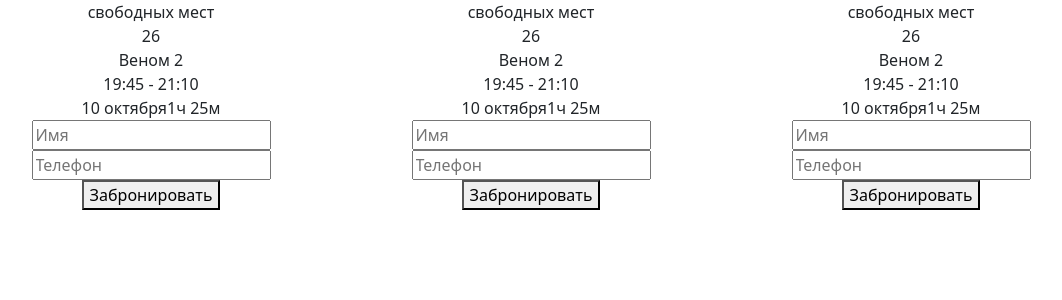
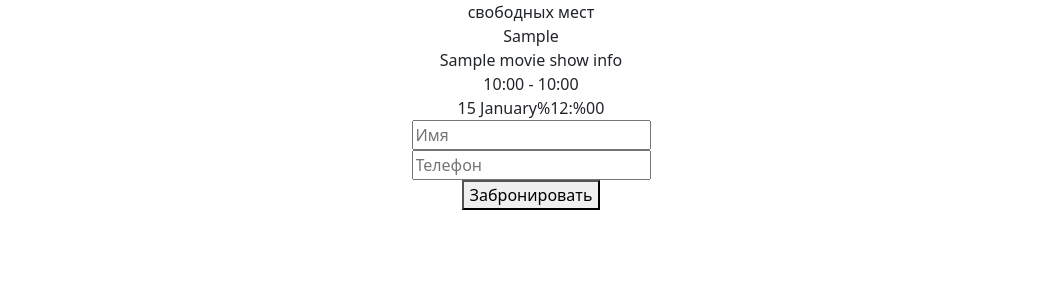
Before and after one commit to arhonik/Practical3, a Symfony app: template templates/movieshow.html.twig in a window 1280 px wide. Shown: the top 300 px of the page, without its empty margins (109-1171 px from the left). Run offline with Twig, Linux system fonts and the light colour scheme; the template is opened without the code that fills it: most values are stand-ins (such as "Sample title", 1, 10 or a date in 2020); some libraries are stand-ins or nearby versions.

Commit message:
IS3-3 Add dynamic view

```diff
--- a/templates/movieshow.html.twig
+++ b/templates/movieshow.html.twig
@@ -8,13 +8,14 @@
 <body>
 <div class="container">
     <div class="row">
+        {% for movieShow in allMovieShow.getIterator %}
             <div class="col">
                 <div class="movieshow text-center">
                     <div>свободных мест</div>
-                <div>26</div>
-                <div>Веном 2</div>
-                <div>19:45 - 21:10</div>
-                <div><span>10 октября</span><span>1ч 25м</span></div>
+                    <div>{{ movieShow.getMovieShowInfo.getFreePlace }}</div>
+                    <div>{{ movieShow.getMovieShowInfo.getMovieTitle }}</div>
+                    <div>{{ movieShow.getMovieShowInfo.getScheduleStartAt|date("H:i") }} - {{ movieShow.getMovieShowInfo.getScheduleEndAt|date("H:i") }}</div>
+                    <div><span>{{ movieShow.getMovieShowInfo.getScheduleStartAt|date("j F") }}</span><span>{{ movieShow.getMovieShowInfo.getMovieDuration|date("%h:%i") }}</span></div>
                     <form>
                         <div><input type="text" name="name" placeholder="Имя"></div>
                         <div><input type="text" name="phone" placeholder="Телефон"></div>
@@ -22,34 +23,7 @@
                     </form>
                 </div>
             </div>
-        <div class="col">
-            <div class="movieshow text-center">
-                <div>свободных мест</div>
-                <div>26</div>
-                <div>Веном 2</div>
-                <div>19:45 - 21:10</div>
-                <div><span>10 октября</span><span>1ч 25м</span></div>
-                <form>
-                    <div><input type="text" name="name" placeholder="Имя"></div>
-                    <div><input type="text" name="phone" placeholder="Телефон"></div>
-                    <div><button type="submit">Забронировать</button></div>
-                </form>
-            </div>
-        </div>
-        <div class="col">
-            <div class="movieshow text-center">
-                <div>свободных мест</div>
-                <div>26</div>
-                <div>Веном 2</div>
-                <div>19:45 - 21:10</div>
-                <div><span>10 октября</span><span>1ч 25м</span></div>
-                <form>
-                    <div><input type="text" name="name" placeholder="Имя"></div>
-                    <div><input type="text" name="phone" placeholder="Телефон"></div>
-                    <div><button type="submit">Забронировать</button></div>
-                </form>
-            </div>
-        </div>
+        {% endfor %}
     </div>
 </div>
 </body>
```
Lines whose indentation alone changed are shown as unchanged.
